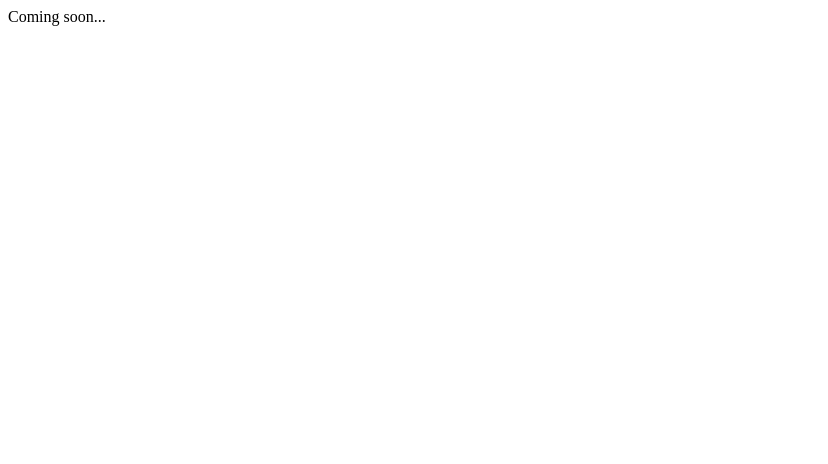
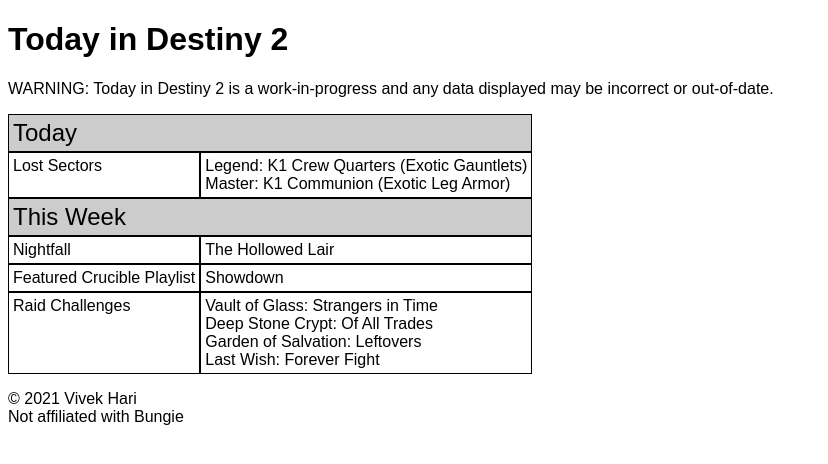
Before and after one commit to vivekhnz/today-in-destiny2, a React app in the folder app/: page / in a window 1280 px wide. Shown: the top 464 px of the page, without its empty margins (0-828 px from the left). Built offline with nearby package versions, Linux system fonts and the light colour scheme.

Commit message:
Add a table of current activities. Data is currently hardcoded.

```diff
--- a/app/package.json
+++ b/app/package.json
@@ -20,7 +20,9 @@
     "@types/react": "^17.0.38",
     "@types/react-dom": "^17.0.11",
     "babel-loader": "^8.2.3",
+    "css-loader": "^6.5.1",
     "html-webpack-plugin": "^5.5.0",
+    "style-loader": "^3.3.1",
     "terser-webpack-plugin": "^5.3.0",
     "typescript": "^4.5.4",
     "webpack": "^5.65.0",
--- a/app/src/index.tsx
+++ b/app/src/index.tsx
@@ -1,7 +1,85 @@
 import React from 'react'
 import ReactDOM from 'react-dom'
+import "./styles.css";
+
+interface Activity {
+    name: string
+    description: string
+}
+interface ActivityCategory {
+    category: string
+    activities: Activity[]
+}
+
+const activityCategories: ActivityCategory[] = [
+    {
+        category: 'Today',
+        activities: [
+            {
+                name: 'Lost Sectors',
+                description: `Legend: K1 Crew Quarters (Exotic Gauntlets)
+Master: K1 Communion (Exotic Leg Armor)`
+            }
+        ]
+    },
+    {
+        category: 'This Week',
+        activities: [
+            {
+                name: 'Nightfall',
+                description: 'The Hollowed Lair'
+            },
+            {
+                name: 'Featured Crucible Playlist',
+                description: 'Showdown'
+            },
+            {
+                name: 'Raid Challenges',
+                description: `Vault of Glass: Strangers in Time
+Deep Stone Crypt: Of All Trades
+Garden of Salvation: Leftovers
+Last Wish: Forever Fight`
+            },
+        ]
+    }
+]
+
+function renderActivities(categories: ActivityCategory[]) {
+    return (
+        <table className='activityCategoryTables'>
+            <tbody>
+                {categories.map(category =>
+                    <>
+                        <tr className='categoryHeader'>
+                            <td colSpan={2}>{category.category}</td>
+                        </tr>
+                        {category.activities.map(activity =>
+                            <tr>
+                                <td>{activity.name}</td>
+                                <td>{activity.description}</td>
+                            </tr>
+                        )}
+                    </>
+                )}
+            </tbody>
+        </table>
+    )
+}
+
+const year = new Date().getFullYear();
+const app = (
+    <>
+        <h1>Today in Destiny 2</h1>
+        <p>WARNING: Today in Destiny 2 is a work-in-progress and any data displayed may be incorrect or out-of-date.</p>
+        {renderActivities(activityCategories)}
+        <p>
+            &copy; {year} Vivek Hari<br />
+            Not affiliated with Bungie
+        </p>
+    </>
+)
 
 ReactDOM.render(
-    <div>Coming soon...</div>,
+    app,
     document.getElementById('root')
 );
--- /dev/null
+++ b/app/src/styles.css
@@ -0,0 +1,16 @@
+body {
+    font-family: sans-serif;
+}
+table.activityCategoryTables {
+    border-spacing: 0;
+}
+table.activityCategoryTables tr.categoryHeader {
+    background-color: #ccc;
+    font-size: 24px;
+}
+table.activityCategoryTables td {
+    border: 1px solid black;
+    vertical-align: top;
+    padding: 4px;
+    white-space: pre;
+}
--- a/app/webpack.config.js
+++ b/app/webpack.config.js
@@ -13,6 +13,13 @@
             {
                 test: /\.[jt]sx?$/,
                 use: 'babel-loader'
+            },
+            {
+                test: /\.css$/,
+                use: [
+                    'style-loader',
+                    'css-loader'
+                ]
             }
         ]
     },
```
Also changed, not shown: 1 other file (tests, documents, lock files or other folders).
